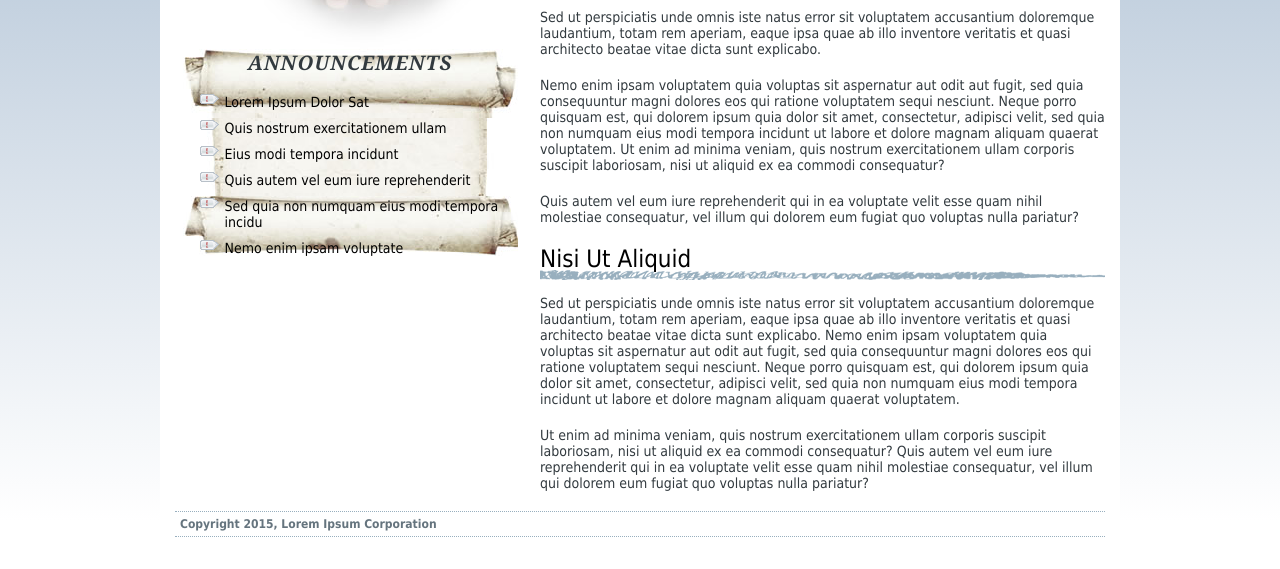
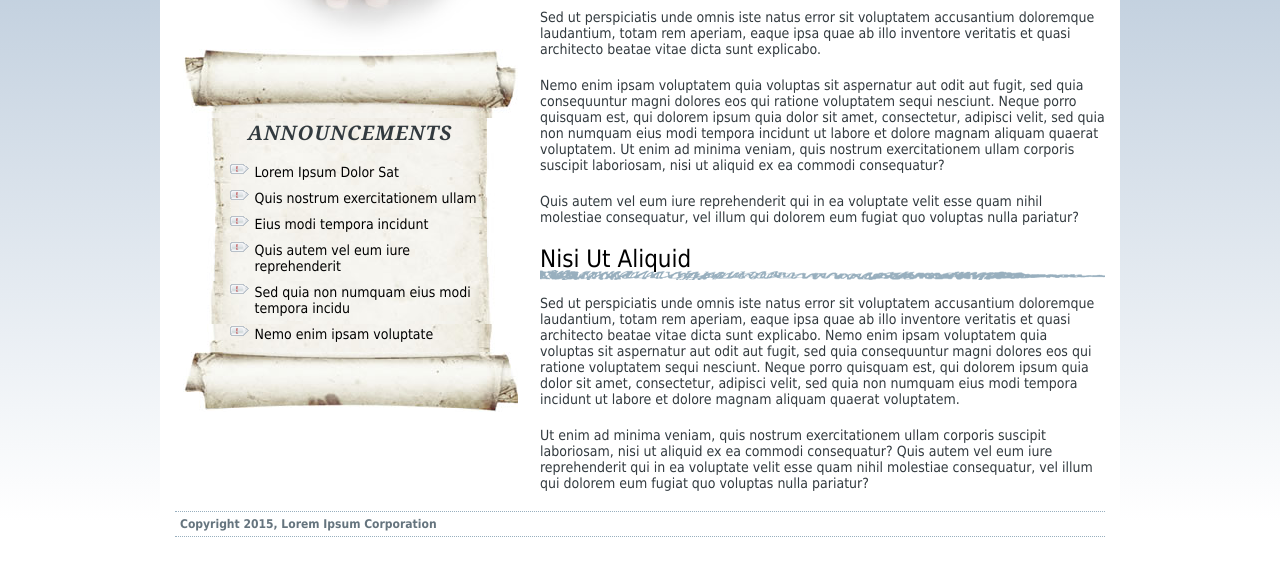
Before and after one commit to Kaehyuni/is-class-activity, a plain HTML site: page images-lesson-2020/08/03_bg_ex/bg_images.html in a window 1280 px wide. Shown: the part 179-748 px from the top of the page. Drawn offline with Linux system fonts and the light colour scheme.

Commit message:
Update styles.css

```diff
--- a/images-lesson-2020/08/03_bg_ex/styles.css
+++ b/images-lesson-2020/08/03_bg_ex/styles.css
@@ -110,9 +110,8 @@ html {
 }
 
 .announcement {
-	background: url(images/scroll_top.jpg) no-repeat center top, url(images/scroll_bottom.jpg)
-		no-repeat center bottom,
-		url(images/scroll_middle.jpg) repeat-y center top;
+	background: url(images/scroll_top.jpg) no-repeat center top, url(images/scroll_bottom.jpg) no-repeat center bottom, url(images/scroll_middle.jpg) repeat-y center top;
+	padding: 70px 0 60px 0;
 	margin-top: 115px;
 }
 
@@ -131,4 +130,6 @@ html {
 	bacground-position: 0 4px;
 	padding-left: 25px;
 	margin-bottom: 10px;
+	margin-left: 30px;
+	margin-right: 40px;
 }
```
